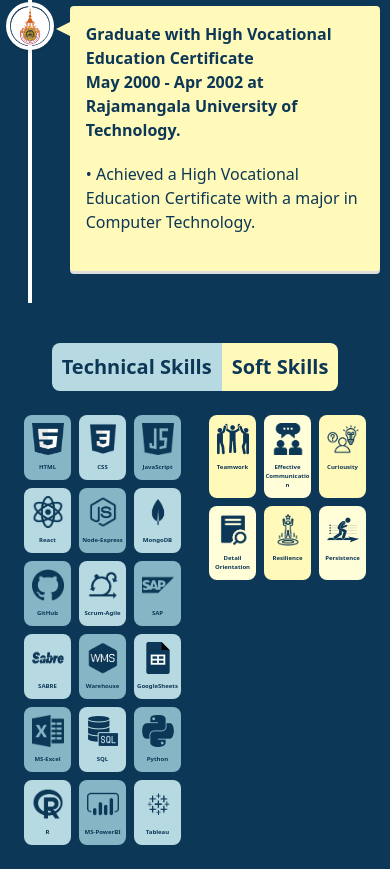
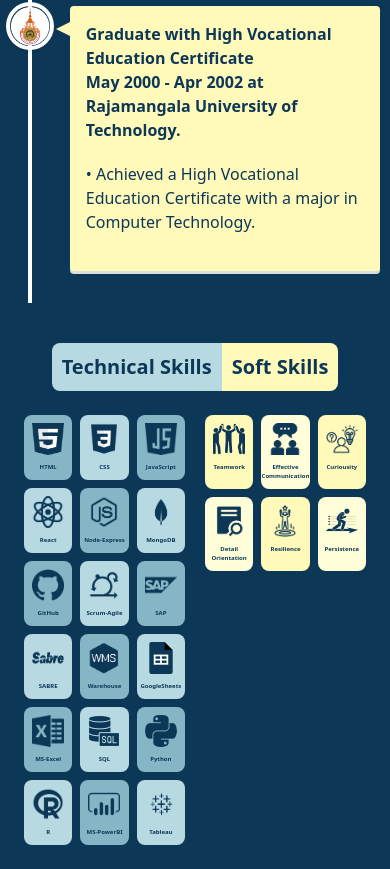
Before and after one commit to siwatoa/portfoliov1, a React (Vite) app: page / in a window 390 px wide. Shown: the part 2149-3018 px from the top of the page. Built offline with nearby package versions, Linux system fonts and the light colour scheme.

Commit message:
change font-size SkillsMe mobile

```diff
--- a/src/sections/SkillsMe.jsx
+++ b/src/sections/SkillsMe.jsx
@@ -15,7 +15,7 @@ const SkillsMe = () => {
             </div>
         </div>
 
-        <div className ="grid grid-cols-2 gap-5 mx-5 my-5 ">
+        <div className ="grid grid-cols-2 gap-3 mx-5 my-5 ">
 
         <div className ="idptechset">
         <div className="techset cols-span-1 grid grid-cols-3 text-[#0C3756]">
```
